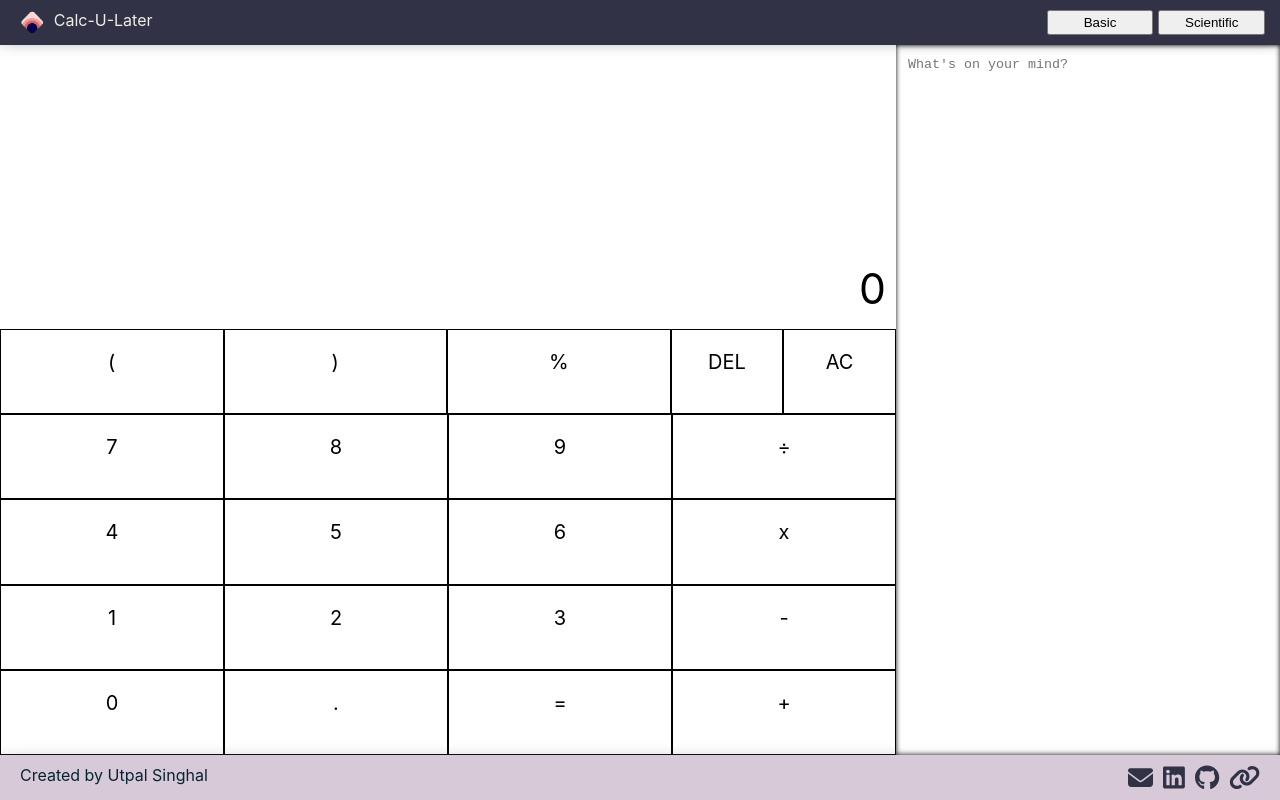
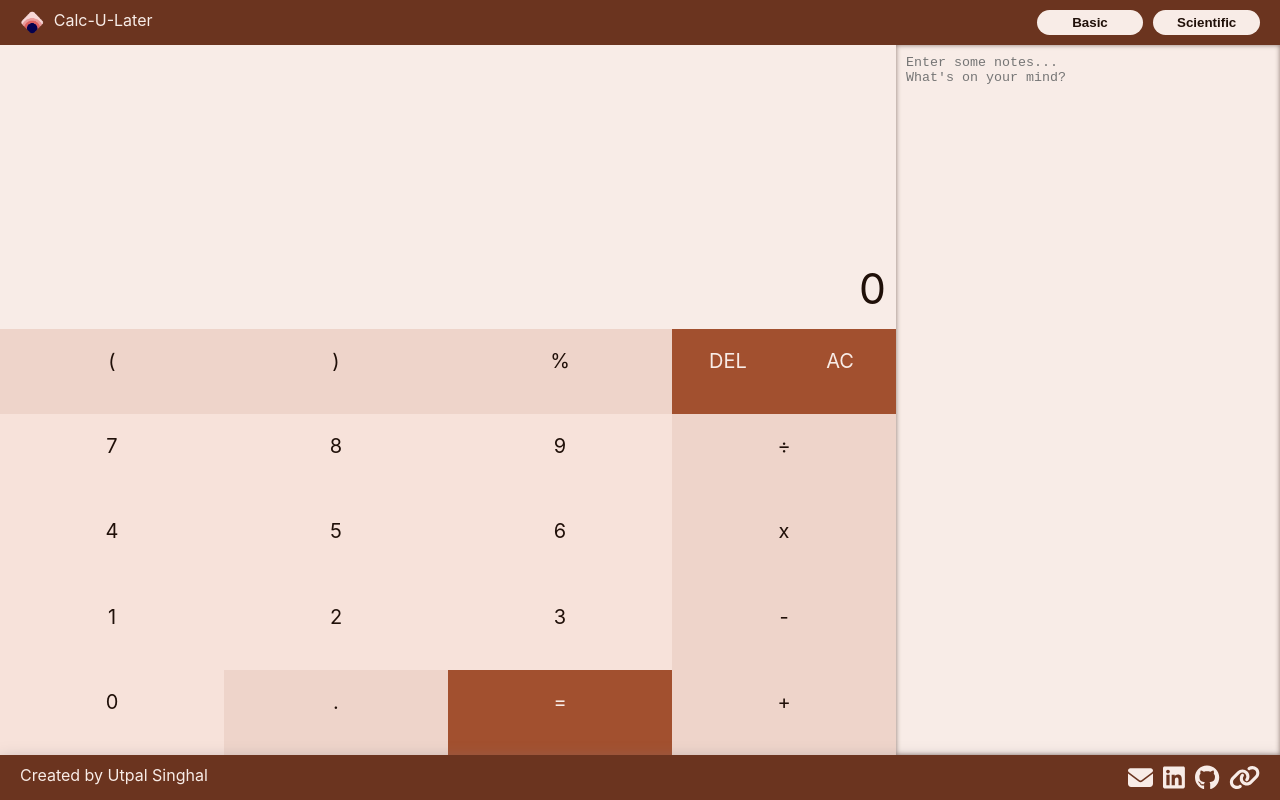
Before and after one commit to utpalsinghal/calc-u-later, a React (Create React App) app: page / in a window 1280 px wide. Built offline with nearby package versions, Linux system fonts and the light colour scheme.

Commit message:
add styling

```diff
--- a/src/App.css
+++ b/src/App.css
@@ -1,7 +1,11 @@
+.App {
+	color: #201009;
+}
+
 /* Footer styling start */
 .footer {
-	background-color: #d8c9d9;
-	color: #05252e;
+	background-color: #6b341f;
+	color: #f8ece7;
 	box-shadow: 0 10px 20px #797579;
 	position: fixed;
 	display: flex;
@@ -23,14 +27,14 @@
 .social-links svg {
 	height: 100%;
 	margin-left: 10px;
-	color: #313245;
+	color: #f8ece7;
 }
 /* Footer styling end */
 
 /* Header styling start */
 .header {
-	background-color: #313245;
-	color: #eeede7;
+	background-color: #6b341f;
+	color: #f8ece7;
 	box-shadow: 0 -10px 20px #313245;
 	position: absolute;
 	display: flex;
@@ -49,8 +53,14 @@
 	margin: 0 10px;
 }
 .header .mode-toggle {
-	margin-right: 5px;
+	margin-right: 10px;
 	min-width: 8em;
+	background-color: #f8ece7;
+	color: #201009;
+	border: none;
+	border-radius: 20px;
+	padding: 5px;
+	font-weight: 600;
 }
 /* Header styling end */
 
@@ -72,11 +82,11 @@
 .calculator .keypad .row .col {
 	width: 100%;
 	text-align: center;
-	border: black 1px solid;
 	font-size: 20px;
 	-webkit-user-select: none; /* Safari */
 	-ms-user-select: none; /* IE 10 and IE 11 */
 	user-select: none; /* Standard syntax */
+	background-color: #f7e2da;
 }
 .calculator .keypad .row .col.half {
 	width: 50%;
@@ -85,12 +95,14 @@
 	height: 30%;
 	position: relative;
 	overflow: auto;
+	background-color: #f8ece7;
 }
 .history::-webkit-scrollbar {
 	width: 12px;
-}.history::-webkit-scrollbar-thumb {
-  background-color: #888;
-  border-radius: 0px;
+}
+.history::-webkit-scrollbar-thumb {
+	background-color: #6b341f;
+	border-radius: 5px;
 }
 .history div {
 	position: absolute;
@@ -106,7 +118,9 @@
 .result {
 	height: calc(10% - 20px);
 	text-align: right;
-	margin: 10px;
+	padding: 10px;
+	background-color: #f8ece7;
+	/* color: #f8ece7; */
 }
 .result > p {
 	margin: 0;
@@ -123,13 +137,28 @@
 	width: calc(30vw - 20px);
 	position: fixed;
 	height: calc(100% - 110px);
-	box-shadow: inset 0px 0px 5px black;
-	padding: 10px;
 }
 .notes > textarea {
 	height: 100%;
 	width: 100%;
+	padding: 10px;
+	box-shadow: inset 0px 0px 5px #8a766f;
 	outline: none;
 	border: none;
 	resize: none;
+	background-color: #f8ece7;
 }
+.notes > textarea::-webkit-scrollbar {
+	width: 12px;
+}
+.notes > textarea::-webkit-scrollbar-thumb {
+	background-color: #6b341f;
+	border-radius: 5px;
+}
+.accent-background {
+	background-color: #a2502f!important;
+	color: #f8ece7!important
+}
+.sec-background {
+	background-color: #eed4ca!important;
+}
--- a/src/components/Calculator.jsx
+++ b/src/components/Calculator.jsx
@@ -169,19 +169,19 @@ const Calculator = () => {
 			</div>
 			<div className='keypad'>
 				<div className='row'>
-					<div className='col' onClick={handleOperand}>
+					<div className='col sec-background' onClick={handleOperand}>
 						<p>{`(`}</p>
 					</div>
-					<div className='col' onClick={handleOperand}>
+					<div className='col sec-background' onClick={handleOperand}>
 						<p>{`)`}</p>
 					</div>
-					<div className='col' onClick={handleOperator}>
+					<div className='col sec-background' onClick={handleOperator}>
 						<p>{`%`}</p>
 					</div>
-					<div className='col half' onClick={handleDelete}>
+					<div className='col half accent-background' onClick={handleDelete}>
 						<p>{`DEL`}</p>
 					</div>
-					<div className='col half' onClick={handleReset}>
+					<div className='col half accent-background' onClick={handleReset}>
 						<p>{`AC`}</p>
 					</div>
 				</div>
@@ -195,7 +195,7 @@ const Calculator = () => {
 					<div className='col' onClick={handleOperand}>
 						<p>{`9`}</p>
 					</div>
-					<div className='col' onClick={handleOperator}>
+					<div className='col sec-background' onClick={handleOperator}>
 						<p>{`÷`}</p>
 					</div>
 				</div>
@@ -209,7 +209,7 @@ const Calculator = () => {
 					<div className='col' onClick={handleOperand}>
 						<p>{`6`}</p>
 					</div>
-					<div className='col' onClick={handleOperator}>
+					<div className='col sec-background' onClick={handleOperator}>
 						<p>{`x`}</p>
 					</div>
 				</div>
@@ -223,7 +223,7 @@ const Calculator = () => {
 					<div className='col' onClick={handleOperand}>
 						<p>{`3`}</p>
 					</div>
-					<div className='col' onClick={handleOperator}>
+					<div className='col sec-background' onClick={handleOperator}>
 						<p>{`-`}</p>
 					</div>
 				</div>
@@ -231,13 +231,13 @@ const Calculator = () => {
 					<div className='col' onClick={handleOperand}>
 						<p>{`0`}</p>
 					</div>
-					<div className='col' onClick={handleOperand}>
+					<div className='col sec-background' onClick={handleOperand}>
 						<p>{`.`}</p>
 					</div>
-					<div className='col' onClick={handleCalculate}>
+					<div className='col accent-background' onClick={handleCalculate}>
 						<p>{`=`}</p>
 					</div>
-					<div className='col' onClick={handleOperator}>
+					<div className='col sec-background' onClick={handleOperator}>
 						<p>{`+`}</p>
 					</div>
 				</div>
--- a/src/components/Notes.jsx
+++ b/src/components/Notes.jsx
@@ -3,7 +3,7 @@ import React from 'react'
 const Notes = () => {
   return (
     <div className='notes'>
-      <textarea placeholder={`What's on your mind?`} />
+      <textarea placeholder={`Enter some notes...\nWhat's on your mind?`} />
     </div>
   )
 }
```
